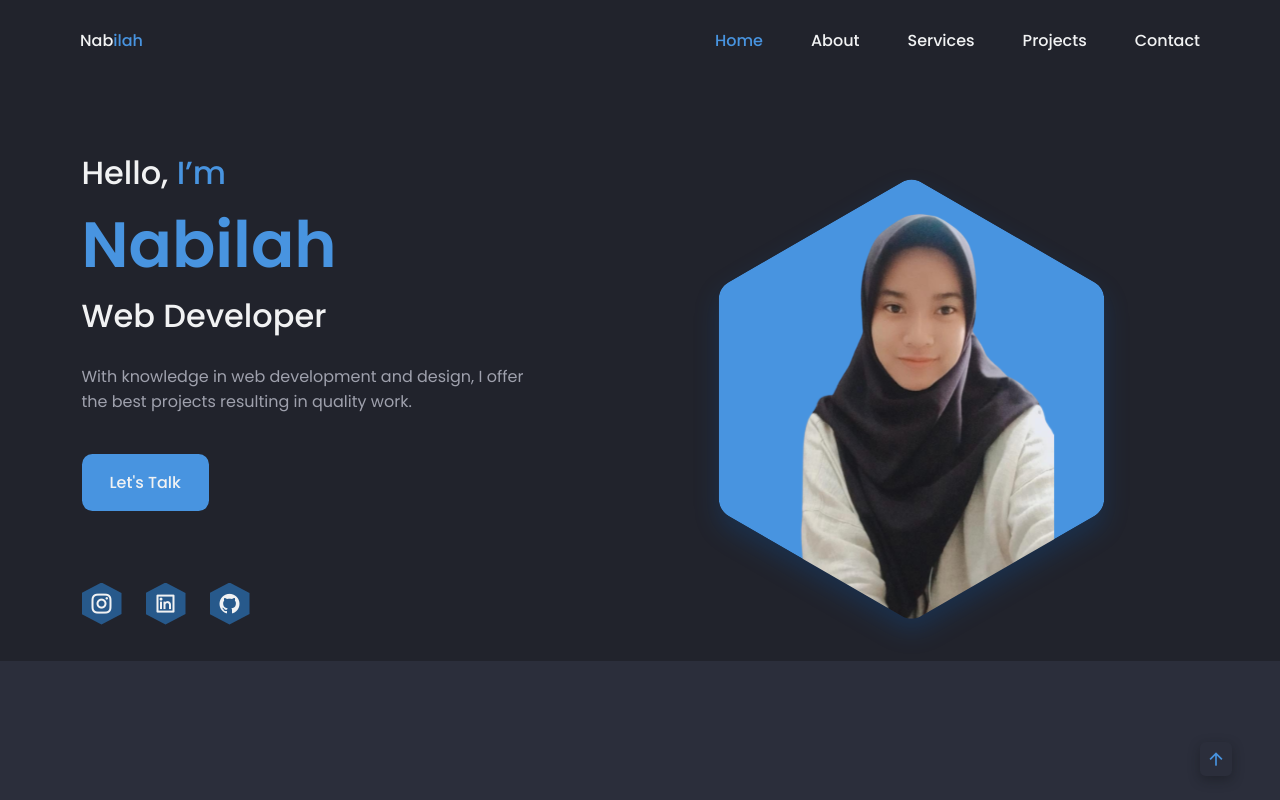
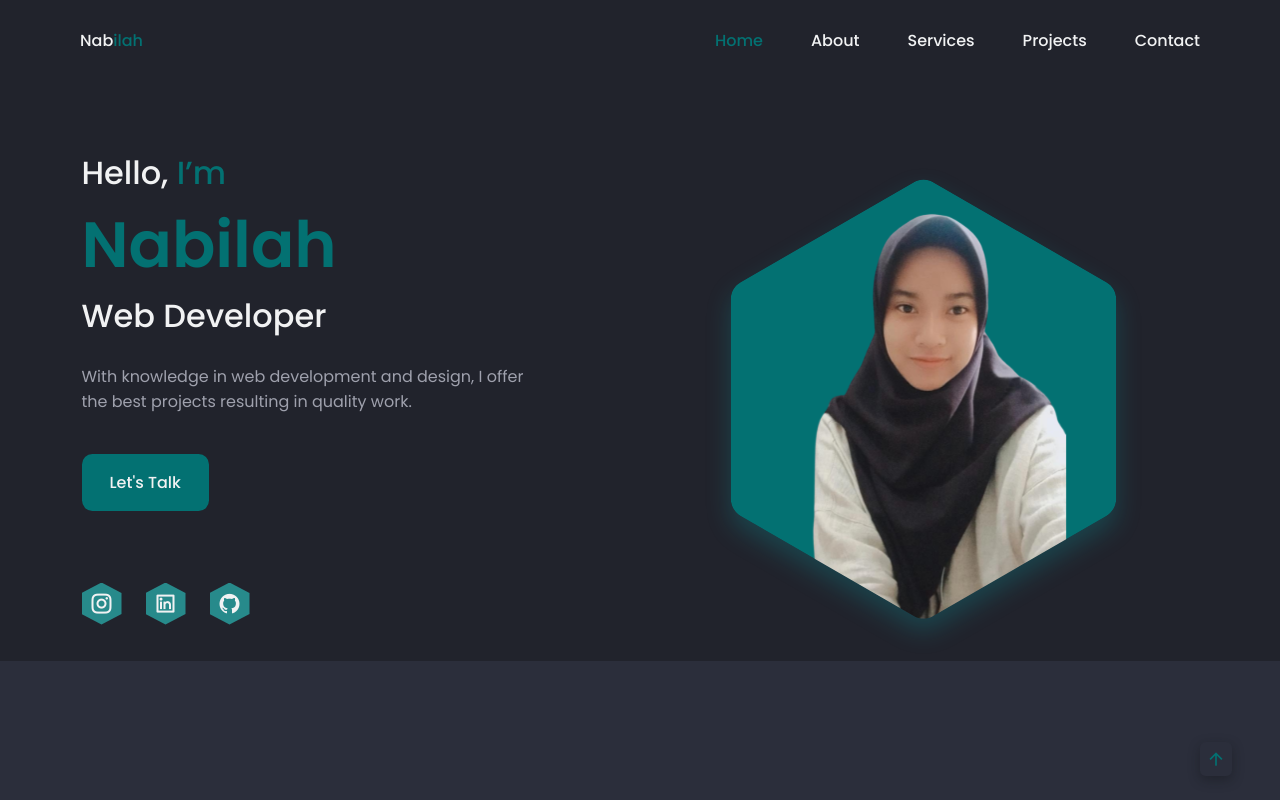
Before and after one commit to bilaa24/Tugas-Web-Portfolio-Nabilah, a plain HTML site: page index.html in a window 1280 px wide. Shown: the top 800 px of the page. Drawn offline with nearby package versions, Linux system fonts and the light colour scheme.

Commit message:
minor revisions

```diff
--- a/assets/css/styles.css
+++ b/assets/css/styles.css
@@ -19,8 +19,8 @@
       -> Copy the color mode (HSL)
   */
 
-  --hue: 210;
-  --first-color: hsl(var(--hue), 71%, 58%);
+  --hue: 181;
+  --first-color: hsl(var(--hue), 95%, 23%);
   --first-color-alt: hsl(var(--hue), 56%, 35%);
   --title-color: hsl(228, 8%, 95%);
   --text-color: hsl(228, 8%, 65%);
@@ -316,7 +316,7 @@ svg {
 }
 
 .home__blob{
-  width: 320px;
+  width: 325px;
   fill: var(--first-color);
   filter:drop-shadow(0 12px 12px hsla(var(--hue), 100%,  40%, .2))
 }
@@ -640,11 +640,11 @@ svg {
   font-size: 1.25rem;
   box-shadow: 0 4px 12px hsla(228, 15%, 8%, .4);
   z-index: var(--z-tooltip);
-  transition: bottom .4s, transform .4s;
+  transition: transform .4s, bottom .4s;
 }
 
 .scrollup:hover{
-  transform: translateY(-.25rem);
+  transform: translateY(-.45rem);
 }
 
 /* Show Scroll Up */
@@ -767,7 +767,7 @@ svg {
   }
   .home__blob{
     width: 445px;
-    margin-right: 25px;
+    /* margin-right: -25px; */
   }
   .home__content{
     row-gap: 4.5rem;
--- a/assets/js/main.js
+++ b/assets/js/main.js
@@ -30,7 +30,13 @@ const linkAction = () =>{
 navLink.forEach(n => n.addEventListener('click', linkAction))
 
 /*=============== CHANGE BACKGROUND HEADER ===============*/
-
+const scrollHeader = () =>{
+    const header = document.getElementById('header')
+    //When the scroll is greater than 50 viewport height, add the scroll-header class to the header tag
+    this.scrollY >=50 ? header.classList.add('scroll-header')
+                      : header.classList.remove('scroll-header')
+}
+window.addEventListener('scroll', scrollHeader)
 
 /*=============== ADD BLUR TO HEADER ===============*/
 const blurHeader = () =>{
@@ -69,7 +75,6 @@ const sendEmail = (e) =>{
 
 contactForm.addEventListener('submit', sendEmail)
 
-
 /*=============== SHOW SCROLL UP ===============*/
 const scrollUp = () => {
     const scrollUp = document.getElementById('scroll-up')
@@ -80,7 +85,7 @@ const scrollUp = () => {
 window.addEventListener('scroll', scrollUp)
 
 /*=============== SCROLL SECTIONS ACTIVE LINK ===============*/
-const sections = document.querySelectorAll('selection[id]')
+const sections = document.querySelectorAll('section[id]')
 
 const scrollActive = () =>{
     const scrollY = window.pageYOffset
@@ -93,7 +98,7 @@ const scrollActive = () =>{
 
         if(scrollY > sectionTop && scrollY <= sectionTop + sectionHeight){
             sectionsClass.classList.add('active-link')
-        }else{
+        } else{
             sectionsClass.classList.remove('active-link')
         }
     })
@@ -101,3 +106,16 @@ const scrollActive = () =>{
 window.addEventListener('scroll', scrollActive)
 
 /*=============== SCROLL REVEAL ANIMATION ===============*/
+const sr = ScrollReveal({
+    origin   :'top',
+    distance :'60px',
+    duration : 2500,
+    delay    : 400,
+    //reset: true //animation repeat
+})
+
+sr.reveal('.home__data, .home__social, .contact__container, .footer__container')
+sr.reveal('.home__image', {origin: 'bottom'})
+sr.reveal('.about__data, .skills__data', {origin: 'left'})
+sr.reveal('.about__image, .skills__content', {origin: 'right'})
+sr.reveal('.services__card, .projects__card', {interval: 100})
--- a/index.html
+++ b/index.html
@@ -431,7 +431,7 @@
       </a>
 
       <!--=============== SCROLLREVEAL ===============-->
-      <script src=""></script>
+      <script src="assets/js/scrollreveal.min.js"></script>
 
       <!--=============== EMAIL JS ===============-->
       <script src="https://cdn.jsdelivr.net/npm/@emailjs/browser@4/dist/email.min.js"></script>
```
